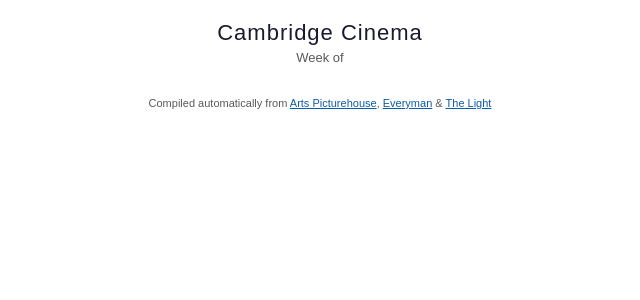
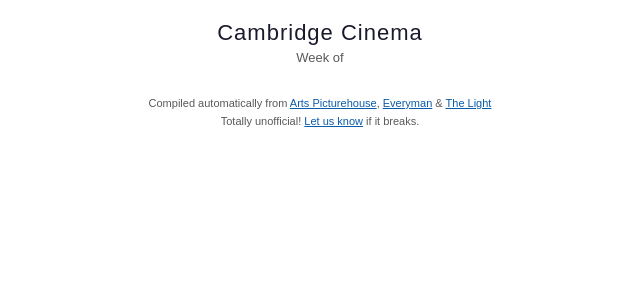
Before and after one commit to GhostEmoji/AICambridgeFilmNewsletter, a Python web app: template templates/newsletter.html in a window 1280 px wide. Shown: the top 300 px of the page, without its empty margins (320-960 px from the left). Run offline with Jinja, Linux system fonts and the light colour scheme; the template is opened without the code that fills it, so the values that code supplies are empty.

Commit message:
Add disclaimer and contact link to email footer
Co-Authored-By: Claude Opus 4.6 <noreply@anthropic.com>

```diff
--- a/templates/newsletter.html
+++ b/templates/newsletter.html
@@ -74,6 +74,9 @@
                 <a href="https://www.everymancinema.com/venues-list/g02am-everyman-cambridge" style="color:#0b5cab;">Everyman</a> &amp;
                 <a href="https://cambridge.thelight.co.uk" style="color:#0b5cab;">The Light</a>
               </p>
+              <p style="margin:6px 0 0; color:#595959; font-size:11px;">
+                Totally unofficial! <a href="mailto:cambridgecinemashowings@gmail.com" style="color:#0b5cab;">Let us know</a> if it breaks.
+              </p>
             </td>
           </tr>
 
```
